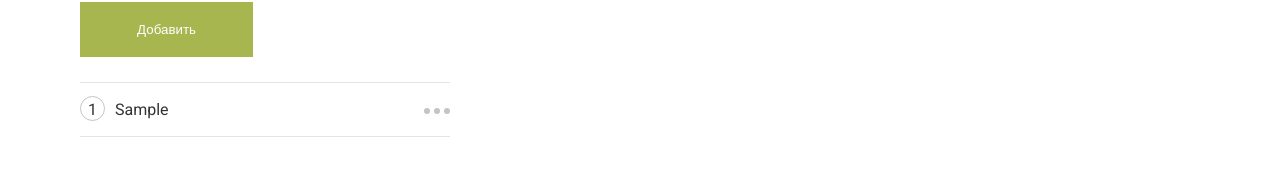
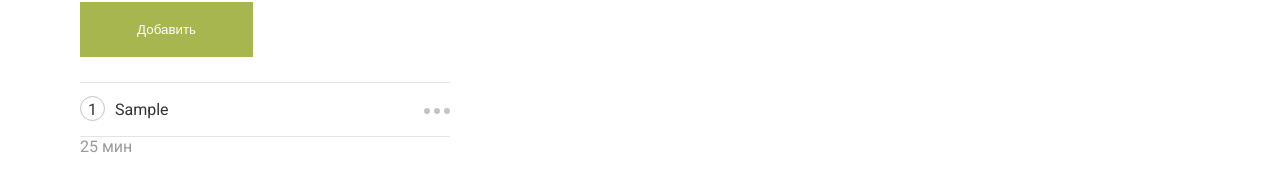
Before and after one commit to DiReon/pomodoro-go, a React (Create React App) app: page / in a window 1280 px wide. Both pictures are taken after typing "Sample" into the empty fields and a click on the button "Добавить". Shown: the part 465-656 px from the top of the page. Built offline with nearby package versions, Linux system fonts and the light colour scheme.

Commit message:
Display total tasks time in human readable format

```diff
--- a/src/App.css
+++ b/src/App.css
@@ -13,7 +13,7 @@
 	--grayEC: hsl(0, 0%, calc(var(--whiteLightness) - 7%));
 	--grayD9: hsl(0, 0%, calc(var(--whiteLightness) - 15%));
 	--grayC4: #C4C4C4;
-	--gray99: hsl(0, 0%, calc(var(--whiteLightness) - 40%));
+	--gray99: #999;
 	--gray66: hsl(0, 0%, calc(var(--whiteLightness) - 60%));
 }
 
--- a/src/Tasks/Tasks.tsx
+++ b/src/Tasks/Tasks.tsx
@@ -5,6 +5,7 @@ import { observer } from "mobx-react";
 import {ITask} from '../interfaces/task.interface';
 import {generateId} from '../utils/generateRandomIndex';
 import {TaskCard} from '../TaskСard';
+import {transformDuration} from '../utils/transform-duration';
 
 class TaskManager {
   tasks: ITask[] = [];
@@ -37,6 +38,13 @@ export const Tasks = observer(() => {
 
     event.preventDefault();
   }
+
+  function getTotalTime() {
+    const minutes = taskManager.tasks.map(item => item.pomodoros * 25)
+      .reduce((prev, curr) => prev + curr, 0);
+    return transformDuration(minutes);
+  }
+
   return (
     <div className={'tasks-container'}>
       <h3>Ура! Теперь можно начать работать:</h3>
@@ -51,11 +59,16 @@ export const Tasks = observer(() => {
         <input type="text" className={'task-input'} placeholder={'Название задачи'} ref={inputRef}/>
         <button className={'btn-success'}>Добавить</button>
       </form>
-      <ul className={'task-list'}>
-        {taskManager.tasks.map(item => (
-          <TaskCard key={item.id} data={item} />
-        ))}
-      </ul>
+      {!!taskManager.tasks?.length && (
+        <div>
+          <ul className={'task-list'}>
+            {taskManager.tasks.map(item => (
+              <TaskCard key={item.id} data={item} />
+            ))}
+          </ul>
+          <div className={'total-time'}>{getTotalTime()}</div>
+        </div>
+      )}
     </div>
   );
 });
--- a/src/Tasks/tasks.css
+++ b/src/Tasks/tasks.css
@@ -33,3 +33,7 @@ li {
 	margin-top: 25px;
 	border-bottom: 1px solid var(--grayE4);
 }
+
+.total-time {
+	color: var(--gray99);
+}
--- /dev/null
+++ b/src/utils/transform-duration.ts
@@ -0,0 +1,7 @@
+export function transformDuration(duration: number): string {
+  const date = new Date(0);
+  date.setSeconds(duration * 60);
+  const [h, m] = date.toISOString().slice(11, 16).split(':');
+  const hours = +h ? `${+h} ч` : '';
+  return `${hours} ${m} мин`
+}
```
